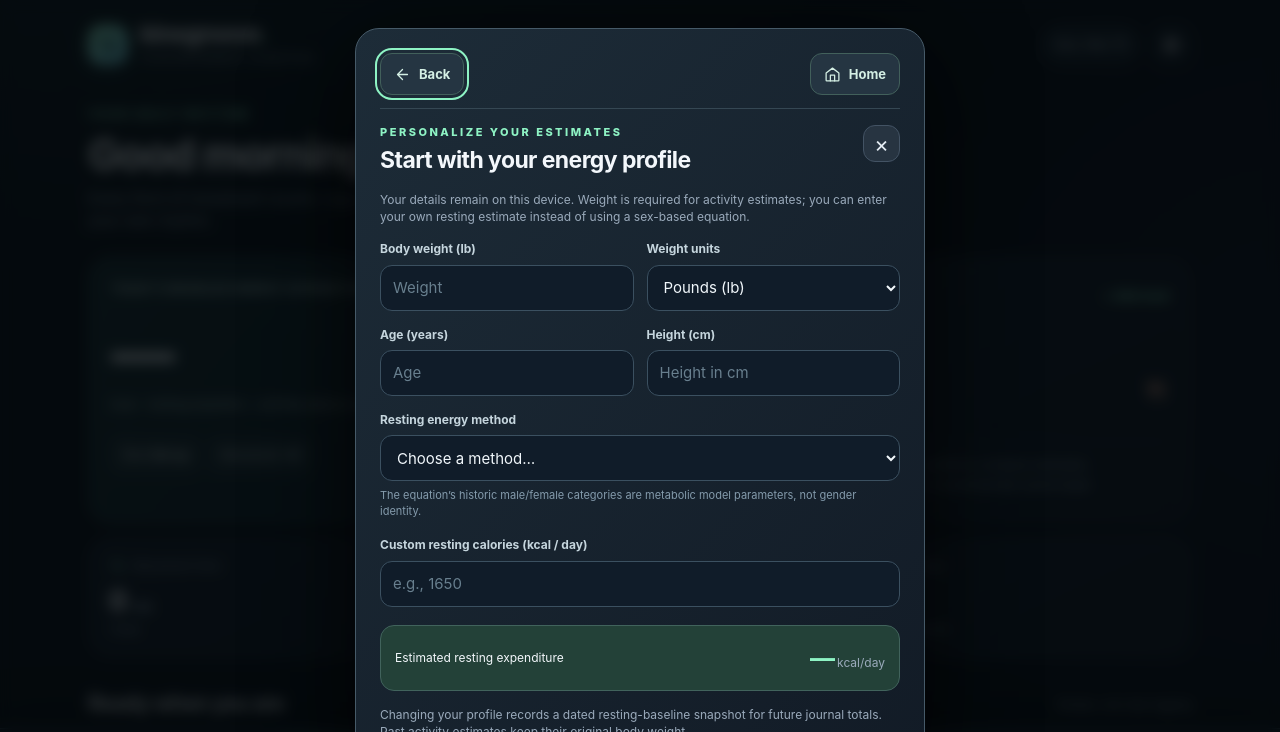
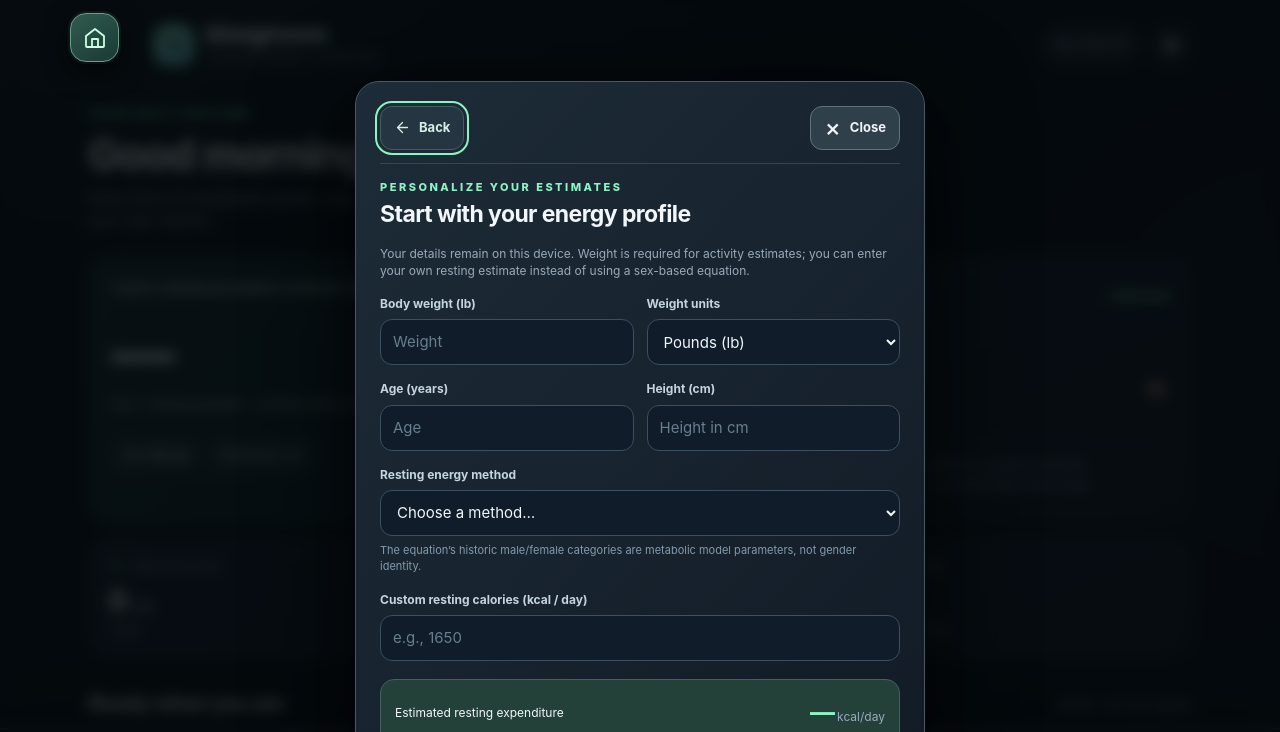
Before and after one commit to Aggredicus/Kinegroove-Fitness-Tracking, a plain HTML site: page index.html in a window 1280 px wide. Shown: the top 732 px of the page. Drawn offline with Linux system fonts and the light colour scheme.

Commit message:
Improve navigation: persistent top-left Home and contextual X close controls

```diff
--- a/index.html
+++ b/index.html
@@ -44,6 +44,33 @@ button,input,select,textarea{font:inherit}button{cursor:pointer}button:disabled{
 .dialog-title-row h2{font-size:23px;line-height:1.2;margin:6px 0}
 @media(max-width:670px){.context-btn{flex:0 0 auto}.context-nav{margin:0 0 9px}.date-pill{display:none}.brand-name{font-size:21px}.dialog-hd{padding:16px 17px 10px}.dialog-content{padding:0 17px 20px}}
 @media(max-width:370px){.brand-name{font-size:19px}.brand{gap:8px}.context-btn{padding:8px 10px}.dialog-nav{min-height:42px}}
+/* A single persistent home target, anchored in the same viewport position everywhere. */
+.global-home{
+  position:fixed;z-index:65;
+  top:calc(13px + env(safe-area-inset-top));
+  left:max(calc(12px + env(safe-area-inset-left)),calc((100vw - 1160px) / 2 + 10px));
+  width:49px;height:49px;display:grid;place-items:center;
+  border:1px solid #6a9e86;border-radius:16px;
+  background:linear-gradient(145deg,#315c4e,#1a3935);color:#ceffe5;
+  box-shadow:0 9px 26px #0009,0 0 0 2px #101d20;
+  -webkit-tap-highlight-color:transparent;touch-action:manipulation;
+}
+.global-home:hover{background:#36715a;border-color:var(--mint)}
+.global-home:active{transform:scale(.97)}
+.global-home .icon{width:24px;height:24px}
+.topbar{padding-left:66px}
+.x-mark{font-size:24px;line-height:1;font-weight:500;display:inline-block;min-width:18px;text-align:center}
+.dialog-close{border-color:#617181;color:#f1f4f9;background:#30404a}
+.dialog-close:hover{background:#445366;border-color:#a0afbe}
+.overlay{padding-top:calc(77px + env(safe-area-inset-top))}
+.dialog{max-height:min(calc(100dvh - 100px - env(safe-area-inset-top)),900px)}
+@media(max-width:460px){
+  .topbar{padding-left:62px}
+  .brand-glyph{display:none}
+  .header-actions{gap:4px}
+  .global-home{width:47px;height:47px;top:calc(13px + env(safe-area-inset-top))}
+}
+@media(max-width:340px){.brand-tag{font-size:9px;letter-spacing:0}}
 </style>
 </head>
 <body>
@@ -70,6 +97,10 @@ button,input,select,textarea{font:inherit}button{cursor:pointer}button:disabled{
 <symbol id="i-trash" viewBox="0 0 24 24"><path d="M4 7h16M9 7V4h6v3m3 0-1 14H7L6 7m4 4v6m4-6v6"/></symbol>
 <symbol id="i-arrow" viewBox="0 0 24 24"><path d="M5 12h14m-5-5 5 5-5 5"/></symbol>
 </defs></svg>
+<button type="button" id="globalHome" class="global-home" data-nav-home
+        aria-label="Go to Kinegroove home" title="Go to Home">
+  <svg class="icon" aria-hidden="true"><use href="#i-home"/></svg>
+</button>
 <div class="shell"><header class="topbar"><div class="brand"><div class="brand-glyph"><svg class="icon" style="stroke:#123c35"><use href="#i-spark"/></svg></div><div><div class="brand-name">kinegroove<span style="color:var(--mint)">.</span></div><div class="brand-tag">YOUR MOVEMENT, IN MOTION</div></div></div><div class="header-actions"><span class="date-pill" id="headerDate"></span><button class="icon-btn" data-action="settings" aria-label="Settings"><svg class="icon"><use href="#i-settings"/></svg></button></div></header><nav class="context-nav" id="contextNav" aria-label="Page navigation" hidden></nav><main id="app"></main></div>
 <nav class="bottomnav" id="bottomNav" aria-label="Main navigation"></nav><div id="modalRoot"></div><div id="toast" role="status" aria-live="polite"></div><input type="file" id="importFile" accept=".json,application/json" class="hide">
 <script>
@@ -180,7 +211,7 @@ function topScroll(){window.scrollTo({top:0,behavior:'instant'})}
 function switchTo(s){if(screen!==s){navStack.push(screen);if(navStack.length>30)navStack.shift();screen=s}render();topScroll()}
 function goHome(){clearTimer();closeModal();navStack=[];screen='today';render();topScroll()}
 function navigateBack(){if($('#overlay')){clearTimer();closeModal();return}clearTimer();screen=navStack.length?navStack.pop():'today';render();topScroll()}
-function contextNav(){if(screen==='today')return '';const pageNames={today:'Home',train:'Move',insights:'Insights',journal:'Journal',settings:'Settings'};return `<button class="context-btn" data-nav-back aria-label="Go back">${ico('back','sm')}<span>Back</span></button><span class="context-location" aria-current="page">${e(pageNames[screen]||'Page')}</span><button class="context-btn context-home" data-nav-home aria-label="Go home">${ico('home','sm')}<span>Home</span></button>`}
+function contextNav(){if(screen==='today')return '';const pageNames={today:'Home',train:'Move',insights:'Insights',journal:'Journal',settings:'Settings'};return `<button class="context-btn" data-nav-back aria-label="Go back">${ico('back','sm')}<span>Back</span></button><span class="context-location" aria-current="page">${e(pageNames[screen]||'Page')}</span><button class="context-btn context-close" data-nav-home aria-label="Close page and return home"><span class="x-mark" aria-hidden="true">×</span><span>Close</span></button>`}
 
 function days(nDays){return Array.from({length:nDays},(_,i)=>addDays(today(),i-nDays+1))}
 function dayEntries(day){const w=data.workouts.filter(x=>x.date.startsWith(day));const m=data.meals.filter(x=>x.date.startsWith(day));return{workouts:w,meals:m,exercise:w.reduce((s,x)=>s+x.kcal,0),eaten:m.reduce((s,x)=>s+x.kcal,0),rest:resting(day)}}
@@ -275,7 +306,7 @@ function renderSettings(){const p=data.profile;const firstDay=[...data.workouts.
 function render(){const main=$('#app');main.innerHTML=screen==='today'?renderToday():screen==='train'?renderTrain():screen==='insights'?renderInsights():screen==='journal'?renderJournal():renderSettings();$('#bottomNav').innerHTML=nav();const ctx=$('#contextNav');ctx.innerHTML=contextNav();ctx.hidden=screen==='today';$('#headerDate').textContent=new Date().toLocaleDateString(undefined,{weekday:'short',month:'short',day:'numeric'});}
 function showModal(content){$('#modalRoot').innerHTML=`<div class="overlay" id="overlay"><div class="dialog" role="dialog" aria-modal="true" aria-label="Kinegroove editor">${content}</div></div>`;const first=$('#modalRoot input:not([type=hidden]),#modalRoot select,#modalRoot button');if(first)first.focus({preventScroll:true})}
 function closeModal(){$('#modalRoot').innerHTML=''}
-function modalHead(kicker,title){return `<div class="dialog-hd"><div class="dialog-route"><button type="button" class="dialog-nav" data-modal-close aria-label="Back to previous page">${ico('back','sm')} Back</button><button type="button" class="dialog-nav" data-nav-home aria-label="Return home">${ico('home','sm')} Home</button></div><div class="dialog-title-row"><div><div class="eyebrow">${e(kicker)}</div><h2>${e(title)}</h2></div><button type="button" class="close" data-modal-close aria-label="Close dialog">×</button></div></div>`}
+function modalHead(kicker,title){return `<div class="dialog-hd"><div class="dialog-route"><button type="button" class="dialog-nav" data-modal-close aria-label="Back to previous page">${ico('back','sm')} Back</button><button type="button" class="dialog-nav dialog-close" data-modal-close aria-label="Close dialog"><span class="x-mark" aria-hidden="true">×</span> Close</button></div><div class="dialog-title-row"><div><div class="eyebrow">${e(kicker)}</div><h2>${e(title)}</h2></div></div></div>`}
 
 let workoutDraft={};let timerStarted=0,timerAccum=0,timerHandle=null;
 function clearTimer(){if(timerHandle)clearInterval(timerHandle);timerHandle=null;timerStarted=0;timerAccum=0}
```
